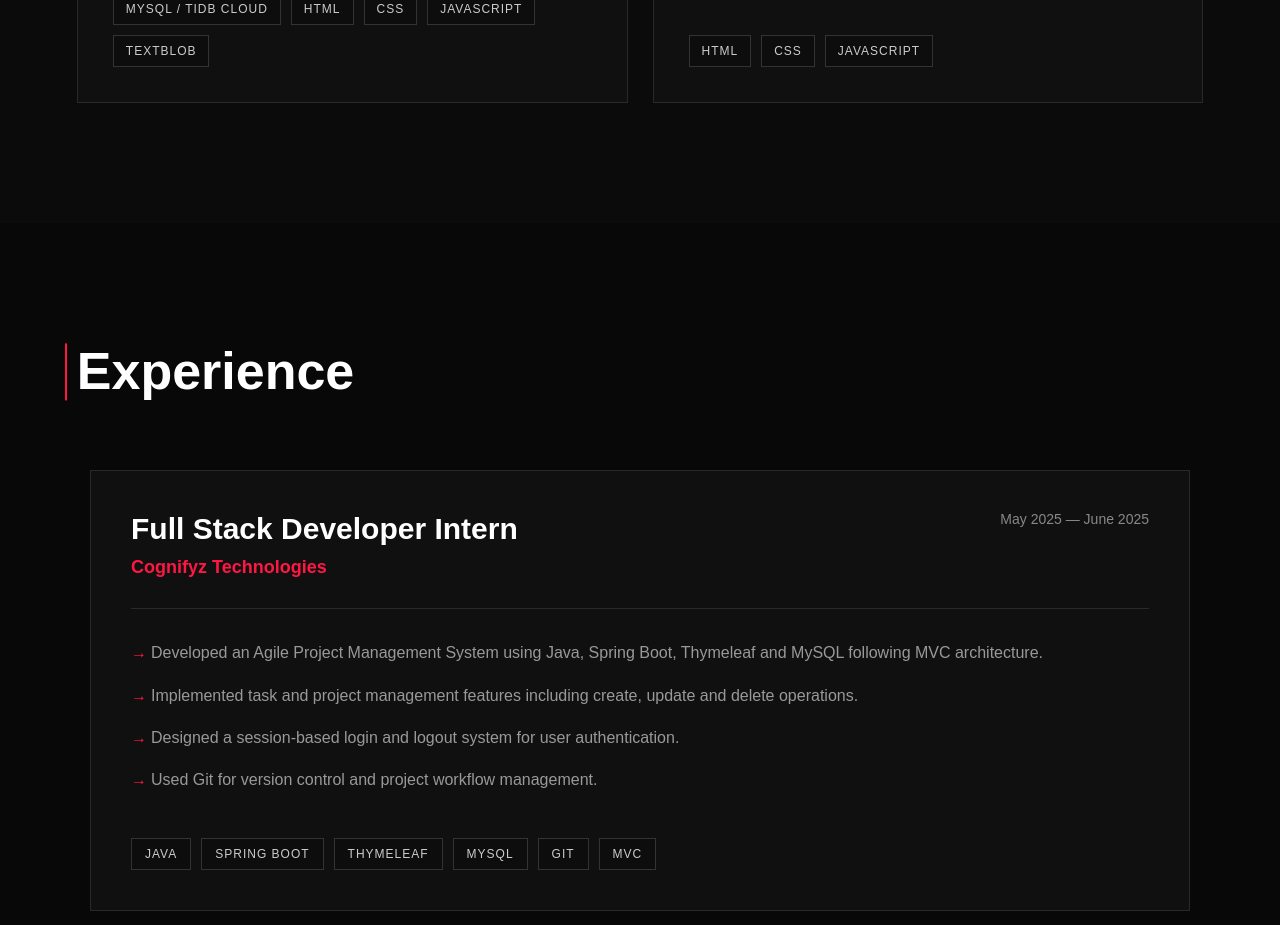
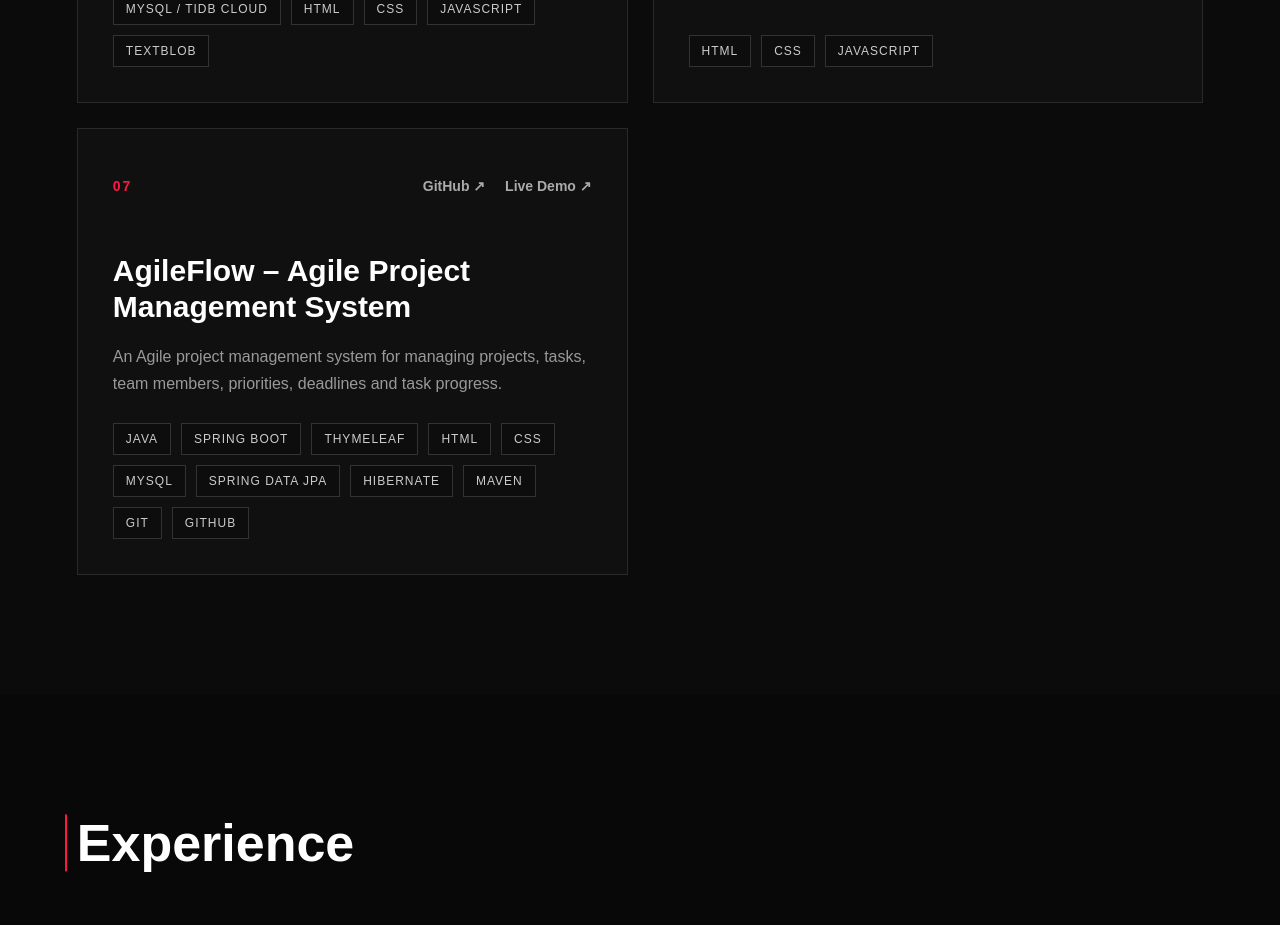
Before and after one commit to srisanjay22it53/sanjay-portfolio, a React (Vite) app: page / in a window 1280 px wide. Shown: the part 3780-4705 px from the top of the page. Built offline with nearby package versions, Linux system fonts and the light colour scheme.

Commit message:
Add AgileFlow project

```diff
--- a/src/components/Projects.jsx
+++ b/src/components/Projects.jsx
@@ -102,6 +102,30 @@ function Projects() {
         "https://github.com/srisanjay22it53/coliseum-badminton",
       liveDemo:
         "https://coliseum-badminton.vercel.app/"
+    },
+
+    {
+      number: "07",
+      title: "AgileFlow – Agile Project Management System",
+      description:
+        "An Agile project management system for managing projects, tasks, team members, priorities, deadlines and task progress.",
+      technologies: [
+        "Java",
+        "Spring Boot",
+        "Thymeleaf",
+        "HTML",
+        "CSS",
+        "MySQL",
+        "Spring Data JPA",
+        "Hibernate",
+        "Maven",
+        "Git",
+        "GitHub"
+      ],
+      github:
+        "https://github.com/srisanjay22it53/agileflow-project-management",
+      liveDemo:
+        "https://agileflow-project-management-xi.vercel.app/"
     }
   ];
 
```
